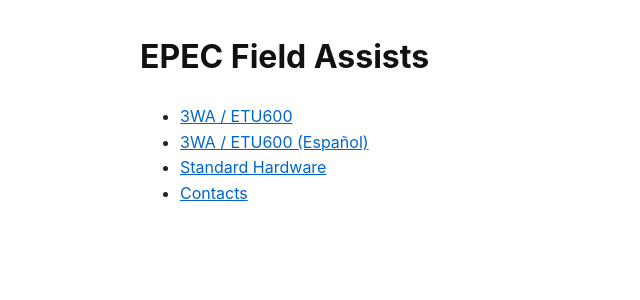
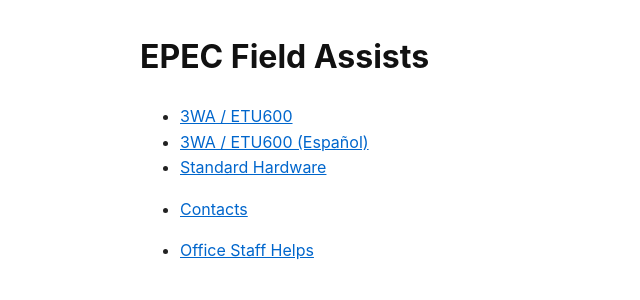
Before and after one commit to epecsupport/Service, a Jekyll site: the page built from index.md, in a window 1280 px wide. Shown: the top 300 px of the page, without its empty margins (0-640 px from the left). Built offline with Jekyll 4.4.1, drawn with Linux system fonts in a browser that asks for light colours.

Commit message:
Add index point for support office helps.

```diff
--- a/index.md
+++ b/index.md
@@ -8,3 +8,5 @@ title: EPEC Field Documentation
 - [3WA / ETU600 (Español)](3WA_ES.html)
 - [Standard Hardware](hardware.html)
 - [Contacts](contacts.html)
+
+- [Office Staff Helps](support.html)
```
